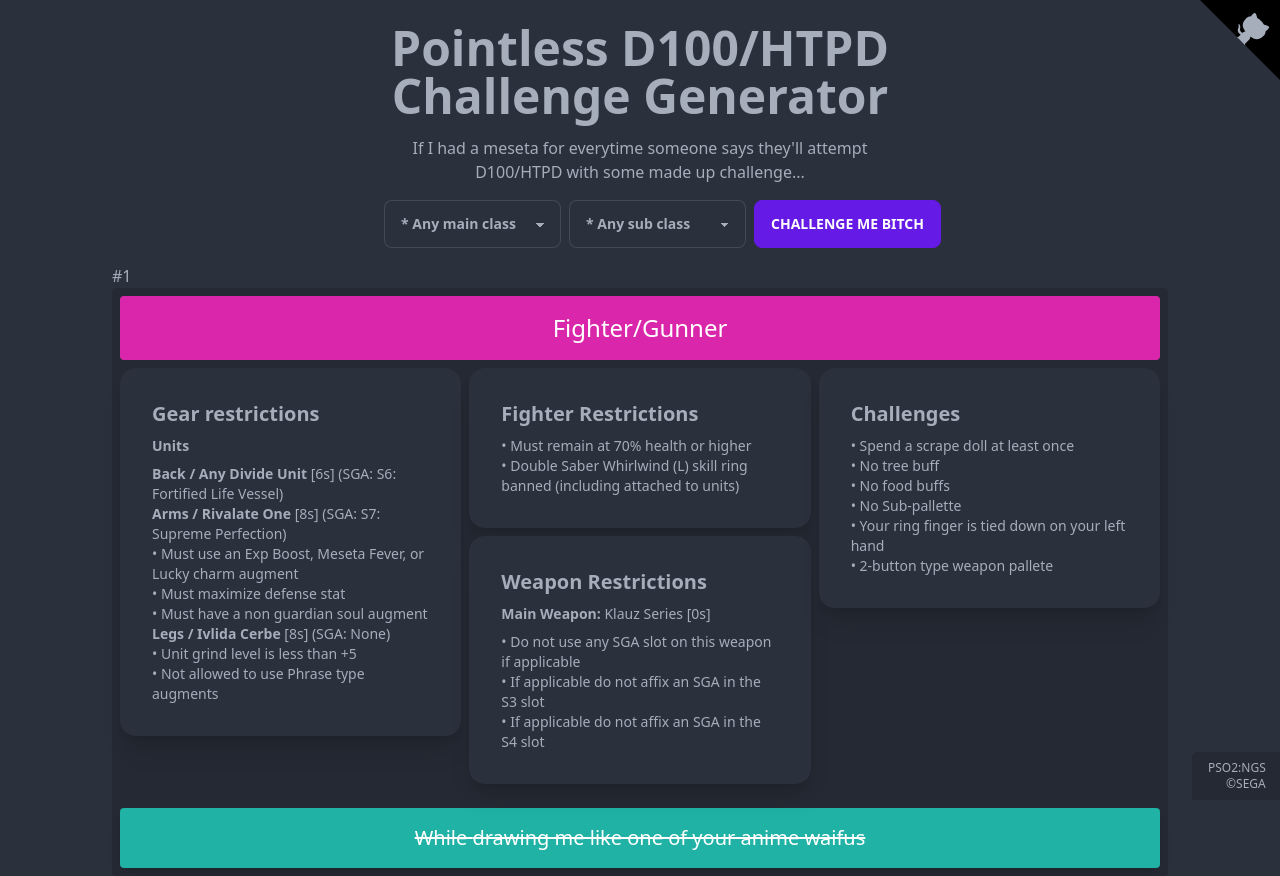
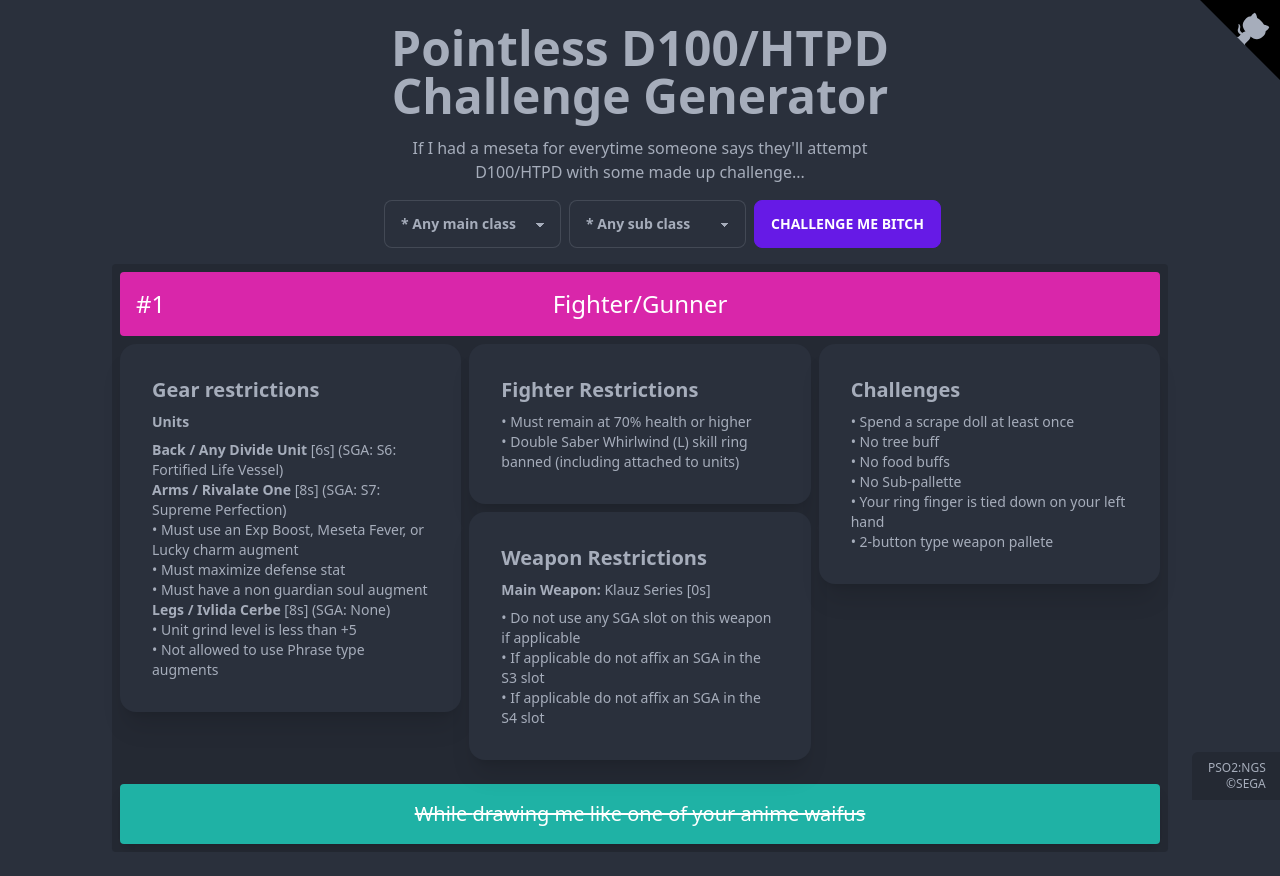
Before and after one commit to mumbler9486/pointless-d100-challenges, a SvelteKit app: page / in a window 1280 px wide. Both pictures are taken after a click on the button "CHALLENGE ME BITCH". After the commit the page ends 852 px from the top, so only its background shows below. Built offline with nearby package versions, Linux system fonts and the light colour scheme.

Commit message:
💄 Add fixed id numbering to title

```diff
--- a/src/components/challenge/ChallengeView.svelte
+++ b/src/components/challenge/ChallengeView.svelte
@@ -6,11 +6,13 @@
 	import WeaponChallengeView from './WeaponChallengeView.svelte';
 
 	export let challenge: Challenge;
+	export let id: number;
 </script>
 
 <div class="grid gap-2 grid-cols-1 md:grid-cols-2 xl:grid-cols-3 bg-base-200 p-2 rounded">
 	<div class="bg-secondary text-secondary-content p-4 rounded text-2xl col-span-3 text-center">
-		{challenge.mainClass}{challenge.subClass ? `/${challenge.subClass}` : ''}
+		<div class="fixed">#{id}</div>
+		<div>{challenge.mainClass}{challenge.subClass ? `/${challenge.subClass}` : ''}</div>
 	</div>
 	<div class="row-start-2">
 		<UnitChallengeView
--- a/src/routes/+page.svelte
+++ b/src/routes/+page.svelte
@@ -8,6 +8,7 @@
 
 	let generatedChallenges: Challenge[] = [];
 	$: challenge = generatedChallenges[generatedChallenges.length - 1];
+	$: challengeId = generatedChallenges.length;
 
 	let mainClassChoice: PlayerClass | undefined;
 	let subClassChoice: PlayerClass | undefined;
@@ -39,7 +40,6 @@
 
 {#if generatedChallenges.length > 0}
 	<div class="container flex flex-col bg-base-100 mx-auto max-w-6xl px-12">
-		<h1>#{generatedChallenges.length}</h1>
-		<ChallengeView {challenge} />
+		<ChallengeView id={challengeId} {challenge} />
 	</div>
 {/if}
```
